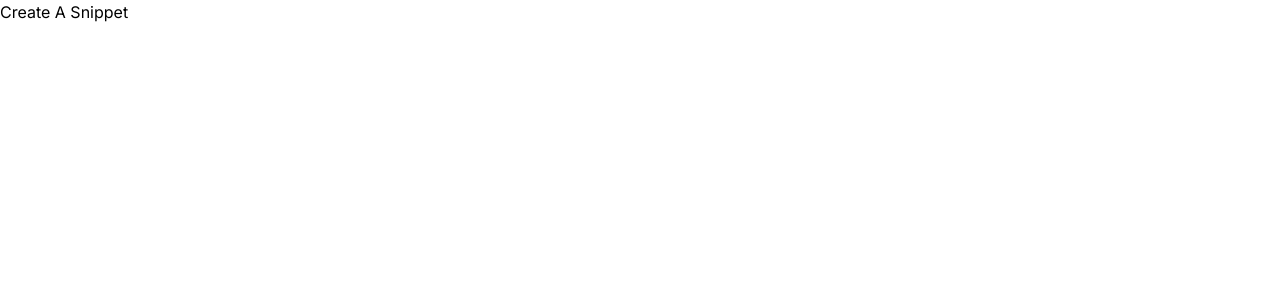
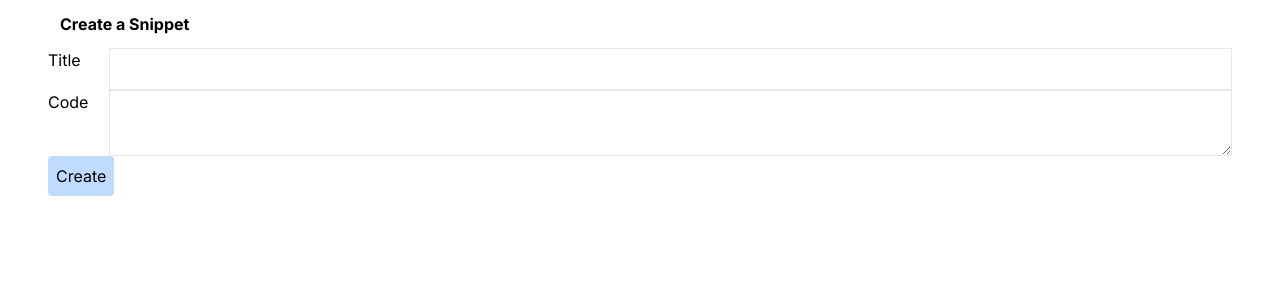
Before and after one commit to acelero-webdev/nextjs-udemy-snippets-demo, a Next.js app: page /snippets/new in a window 1280 px wide. Shown: the top 300 px of the page. Built offline with nearby package versions, Linux system fonts and the light colour scheme.

Commit message:
create a form to enter a snippet

```diff
--- a/src/app/layout.tsx
+++ b/src/app/layout.tsx
@@ -16,7 +16,11 @@ export default function RootLayout({
 }>) {
   return (
     <html lang="en">
-      <body className={inter.className}>{children}</body>
+      <body className={inter.className}>
+        <div className="container mx-auto px-12">
+          {children}
+        </div>
+      </body>
     </html>
   );
 }
--- a/src/app/snippets/new/page.tsx
+++ b/src/app/snippets/new/page.tsx
@@ -1,7 +1,23 @@
 export default function SnippetCreatePage() {
     return (
-      <div>
-        Create A Snippet
-      </div>
+      <form action="">
+        <h3 className="font-bold m-3">Create a Snippet</h3>
+
+        <div className="flex flex-col gap-4">
+            <div className="flex gap-4">
+                <label htmlFor="title" className="w-12">Title</label>
+                <input type="text" className="border rounder p-2 w-full" id="title" name="title" />
+            </div>
+        </div>
+
+        <div className="flex flex-col gap-4">
+            <div className="flex gap-4">
+                <label htmlFor="code" className="w-12">Code</label>
+                <textarea className="border rounder p-2 w-full" id="code" name="code"></textarea>
+            </div>
+        </div>
+
+        <button type="submit" className="rounded p-2 bg-blue-200">Create</button>
+      </form>
     )
   }
```
